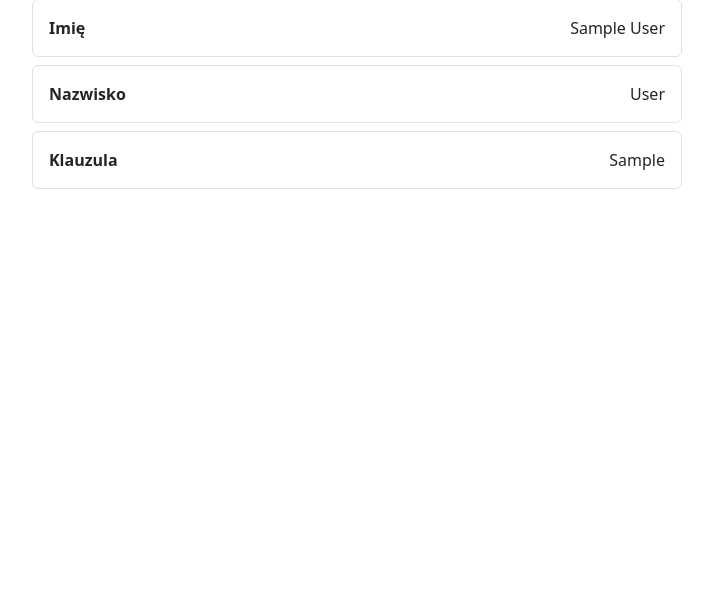
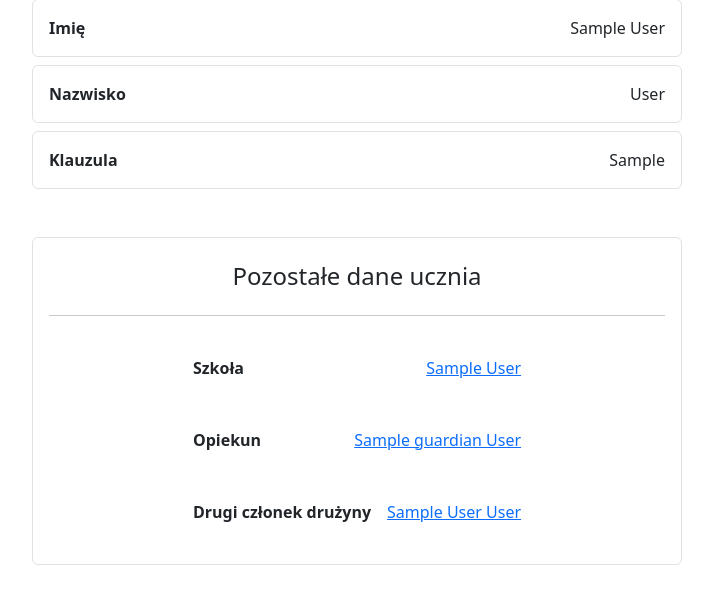
Before and after one commit to RudovichNazar23/hotel_competition, a Django app: page /administrator/team_member_detail/1 in a window 1280 px wide. Shown: the part 113-717 px from the top of the page, without its empty margins (283-996 px from the left). Run offline with Django 4.2, Linux system fonts and the light colour scheme; tables that the repository leaves empty hold one stand-in row (values such as "Sample post").

Commit message:
Edited school detail template by adding addtional information

```diff
--- a/src/admin_app/views.py
+++ b/src/admin_app/views.py
@@ -65,3 +65,10 @@ class TeamMemberDetailView(DetailView):
     model = TeamMember
     template_name = "admin_app/team_member_detail.html"
     context_object_name = "team_member"
+
+    def get_context_data(self, **kwargs):
+        context = super().get_context_data(**kwargs)
+        first_member = get_model_object(model=SchoolTeam, first_member=self.get_object())
+        second_member = get_model_object(model=SchoolTeam, second_member=self.get_object())
+        context["team_member_school_team"] = first_member if first_member is not None else second_member
+        return context
--- a/src/service/get_model_object.py
+++ b/src/service/get_model_object.py
@@ -1,3 +1,6 @@
 
 def get_model_object(model, **kwargs):
-    return model.objects.get(**kwargs)
+    try:
+        return model.objects.get(**kwargs)
+    except Exception as ex:
+        return None
--- a/src/templates/admin_app/team_member_detail.html
+++ b/src/templates/admin_app/team_member_detail.html
@@ -23,4 +23,33 @@
 
 
 {% block additional_information %}
+    <div class="container d-flex flex-column align-items-center mt-5 border rounded p-3" style="width: 650px;">
+        <div class="d-flex flex-row align-items-center justify-content-center mt-2">
+            <h4>Pozostałe dane ucznia</h4>
+        </div>
+        <hr class="container">
+            <div class="d-flex flex-column">
+                <div class="d-flex flex-row justify-content-between p-3">
+                    <div class="text-center p-2"><strong>Szkoła</strong></div>
+                    <div class="text-center p-2"><a href="{% url 'school_detail' team_member_school_team.high_school.pk %}">{{ team_member_school_team.high_school }}</a></div>
+                </div>
+                <div class="d-flex flex-row justify-content-between p-3">
+                    <div class="text-center p-2"><strong>Opiekun</strong></div>
+                    <div class="text-center p-2"><a href="{% url 'guardian_detail' team_member_school_team.guardian.pk %}">{{ team_member_school_team.guardian }}</a></div>
+                </div>
+                {% if team_member == team_member_school_team.first_member %}
+                    {% if team_member_school_team.second_member %}
+                        <div class="d-flex flex-row justify-content-between p-3">
+                            <div class="text-center p-2"><strong>Drugi członek drużyny</strong></div>
+                            <div class="text-center p-2"><a href="{% url 'guardian_detail' team_member_school_team.guardian.pk %}">{{ team_member_school_team.second_member }}</a></div>
+                        </div>
+                    {% endif %}
+                {% else %}
+                    <div class="d-flex flex-row justify-content-between p-3">
+                        <div class="text-center p-2"><strong>Drugi członek drużyny</strong></div>
+                        <div class="text-center p-2"><a href="{% url 'guardian_detail' team_member_school_team.guardian.pk %}">{{ team_member_school_team.first_member }}</a></div>
+                    </div>
+                {% endif %}
+            </div>
+    </div>
 {% endblock %}
```
